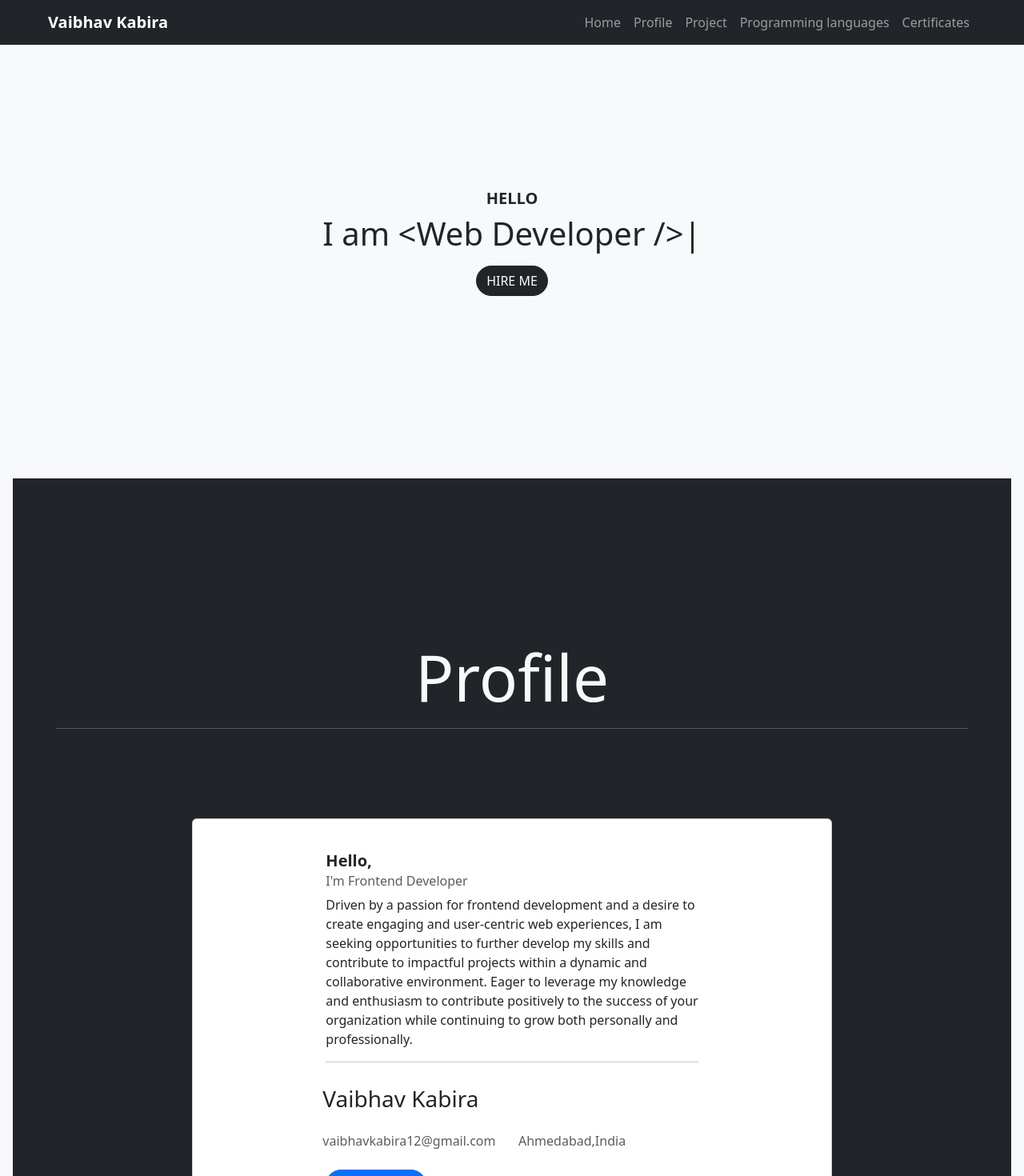
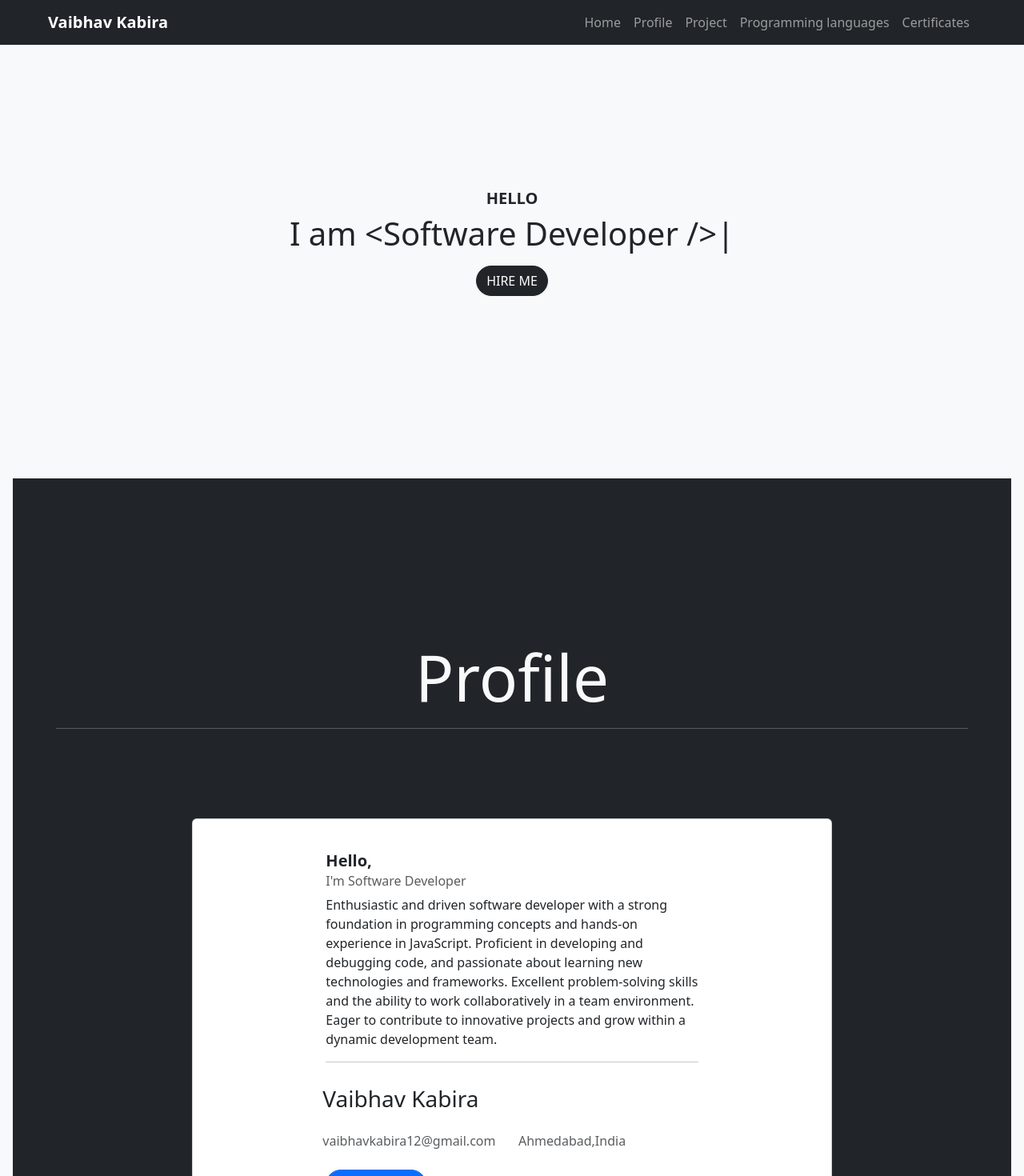
Before and after one commit to Vaibhav-1211/vk_portfolio.github.io, a React (Vite) app: page / in a window 1280 px wide. Shown: the top 1470 px of the page at 80% size. Built offline with nearby package versions, Linux system fonts and the light colour scheme.

Commit message:
resume added

```diff
--- a/src/components/gallery.jsx
+++ b/src/components/gallery.jsx
@@ -11,7 +11,7 @@ import img10 from "../assets/certificate/img-10.jpg"
 
 const Gallery = () => {
   return (
-    <div className="container-sm">
+    <div className="container-">
       <div className="row g-4 ">
         <div className="col-sm-3 col-md-3">
           <div className="card border">
--- a/src/components/hero.jsx
+++ b/src/components/hero.jsx
@@ -9,7 +9,7 @@ const HeroSection = () => {
       <TypeAnimation
         className='display-6'
         sequence={[
-          'I am <Web Developer />',
+          'I am <Software Developer />',
           1000,
           () => {
             console.log('Sequence completed');
--- a/src/pages/Page2.jsx
+++ b/src/pages/Page2.jsx
@@ -5,8 +5,8 @@ const Profile = () => {
         <div className="col-md-8">
           <div className="card-body  ">
             <h5 className="card-title fw-bold text-start">Hello,</h5>
-            <h6 className='card-subtitle mb-2 text-muted'>I'm Frontend Developer</h6>
-            <p className="card-text">Driven by a passion for frontend development and a desire to create engaging and user-centric web experiences, I am seeking opportunities to further develop my skills and contribute to impactful projects within a dynamic and collaborative environment. Eager to leverage my knowledge and enthusiasm to contribute positively to the success of your organization while continuing to grow both personally and professionally.</p>
+            <h6 className='card-subtitle mb-2 text-muted'>I'm Software Developer</h6>
+            <p className="card-text">Enthusiastic and driven software developer with a strong foundation in programming concepts and hands-on experience in JavaScript. Proficient in developing and debugging code, and passionate about learning new technologies and frameworks. Excellent problem-solving skills and the ability to work collaboratively in a team environment. Eager to contribute to innovative projects and grow within a dynamic development team.</p>
             <hr />
             <div className='row '>
               <div className="col p-2 fw-medium fs-3 ">Vaibhav Kabira</div>
@@ -17,7 +17,7 @@ const Profile = () => {
               <div className="col p-2 g-1 fw-medium text-muted">Ahmedabad,India</div>
             </div>
             <div className='row-1'>
-              <button className='btn btn-primary col rounded-pill my-3' type='button' ><a className="text-light text-decoration-none" href='https://docs.google.com/document/d/10rHwp5kuRj8Lk5zSeCIrJGldMW9GzS8v/edit?usp=sharing&ouid=111466538837725299315&rtpof=true&sd=true'>View Resume</a></button>
+              <button className='btn btn-primary col rounded-pill my-3' type='button' ><a className="text-light text-decoration-none" href='https://docs.google.com/document/d/1UxLAYXVUEyft3K8NJ270r-v5PCyzVEMu/edit?usp=sharing&ouid=111466538837725299315&rtpof=true&sd=true'>View Resume</a></button>
             </div>
           </div>
         </div>
```
